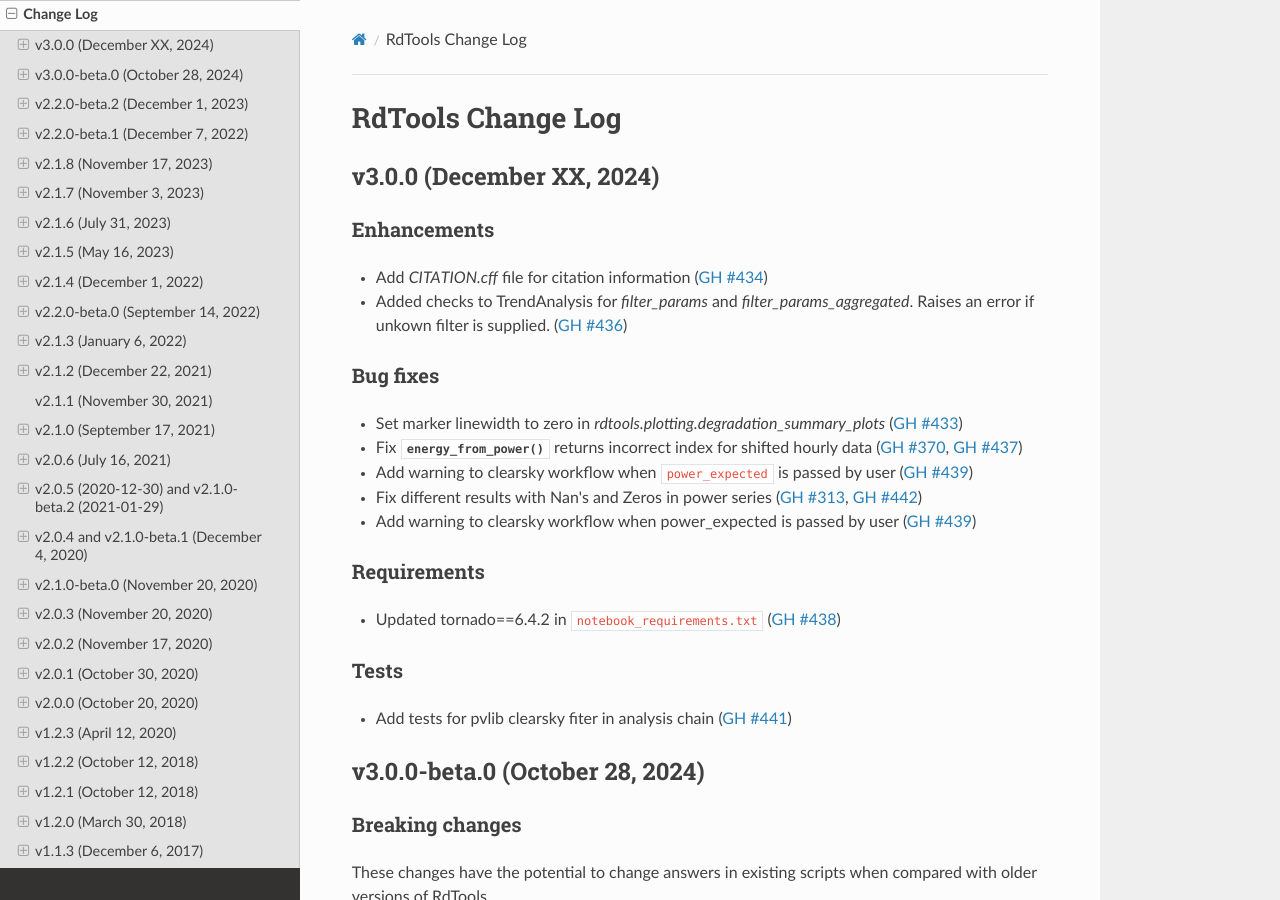
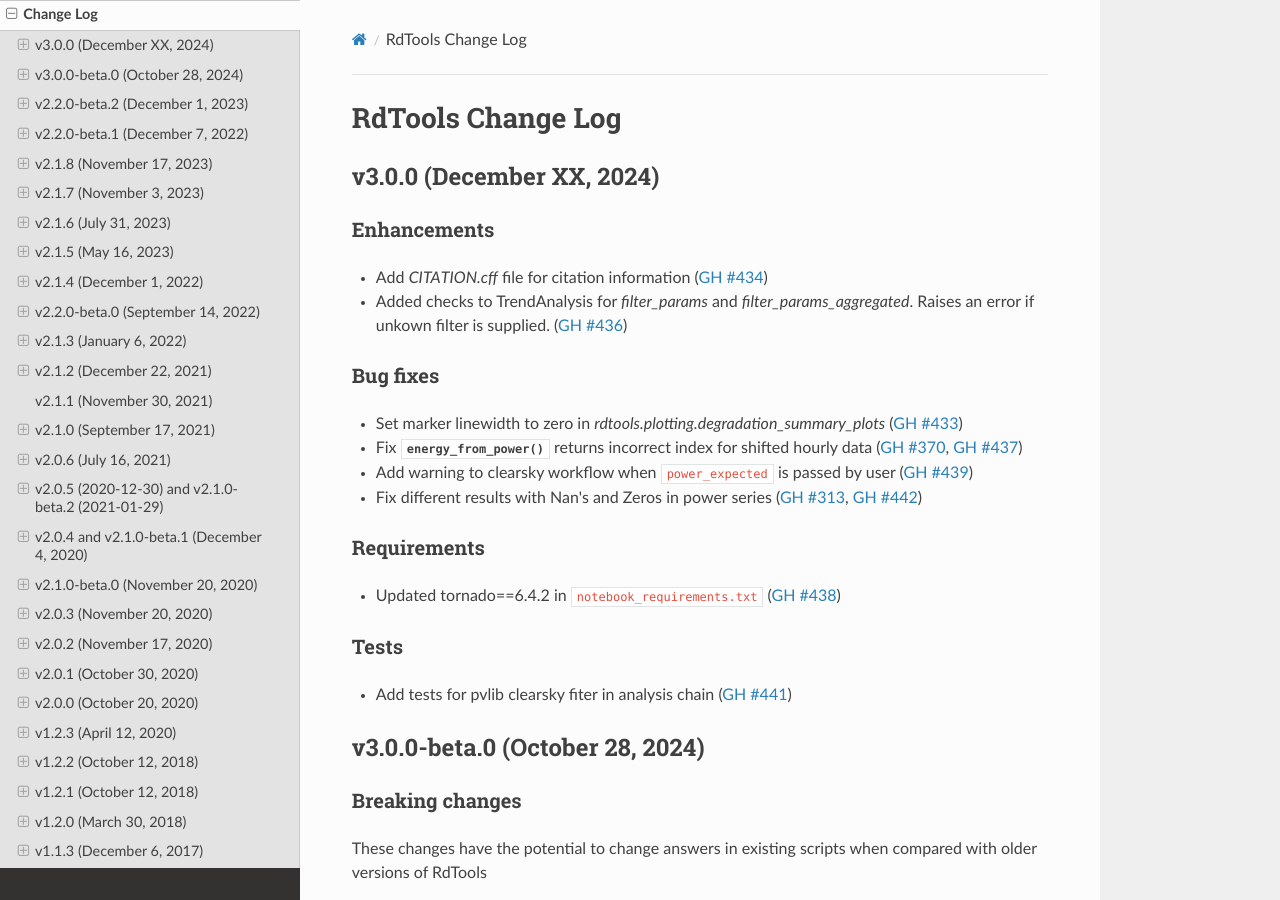
Before and after one commit to NREL/rdtools, a Sphinx documentation site: the page built from docs/sphinx/source/changelog.rst, in a window 1280 px wide and 900 px high. Built offline with Sphinx 7.4.7 and the Read the Docs theme 3.1.0, drawn with Linux system fonts in a browser that asks for light colours; pages that are not in the unit, such as notebooks, are missing from menus.

Commit message:
remove duplicate changelog entry

```diff
--- a/docs/sphinx/source/changelog/pending.rst
+++ b/docs/sphinx/source/changelog/pending.rst
@@ -14,7 +14,6 @@
 * Fix :py:func:`~rdtools.normalization.energy_from_power` returns incorrect index for shifted hourly data (:issue:`370`, :pull:`437`)
 * Add warning to clearsky workflow when ``power_expected`` is passed by user (:pull:`439`)
 * Fix different results with Nan's and Zeros in power series (:issue:`313`, :pull:`442`)
-* Add warning to clearsky workflow when power_expected is passed by user (:pull:`439`)
 
 
 Requirements
```
